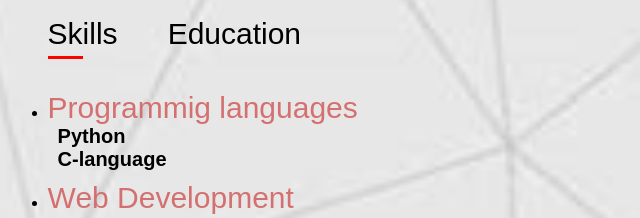
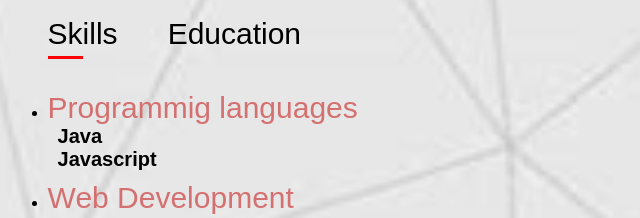
Before and after one commit to trivikram1626/Trivikram-Portfolio, a plain HTML site: page index.html in a window 1280 px wide. Shown: the part 1234-1452 px from the top of the page, 490-1130 px from the left. Drawn offline with Linux system fonts and the light colour scheme.

Commit message:
Update index.html

```diff
--- a/index.html
+++ b/index.html
@@ -39,7 +39,7 @@
                         </div>
                         <div class="tab-contents active-tab" id="skills">
                             <ul>
-                                <li><span>Programmig languages</span><br><b>Python</b><br><b>C-language</b></li>
+                                <li><span>Programmig languages</span><br><b>Java</b><br><b>Javascript</b></li>
                                 <li><span>Web Development</span><br><b>HTML</b><br><b>CSS</b><br><b>JS</b></li>
                             </ul>
                         </div>
```
